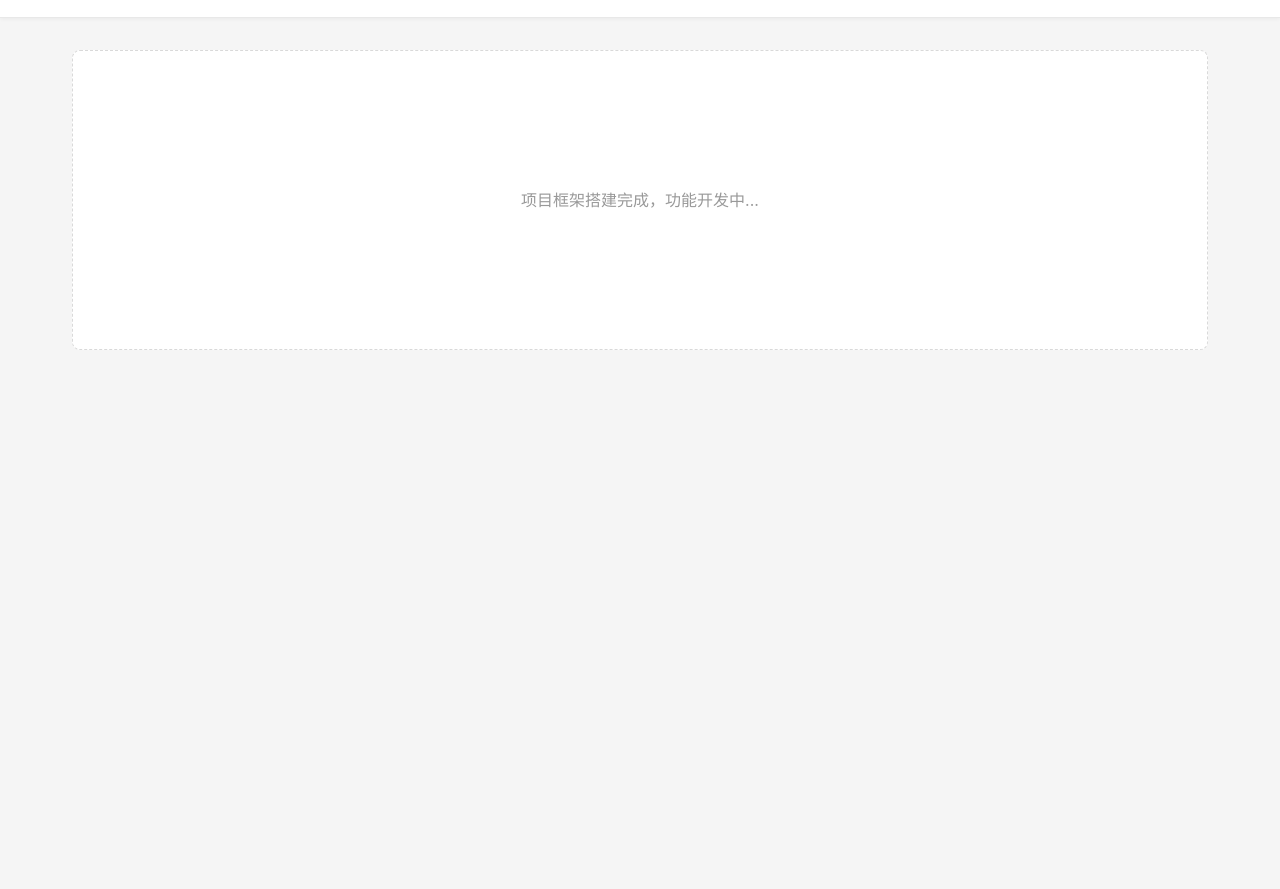
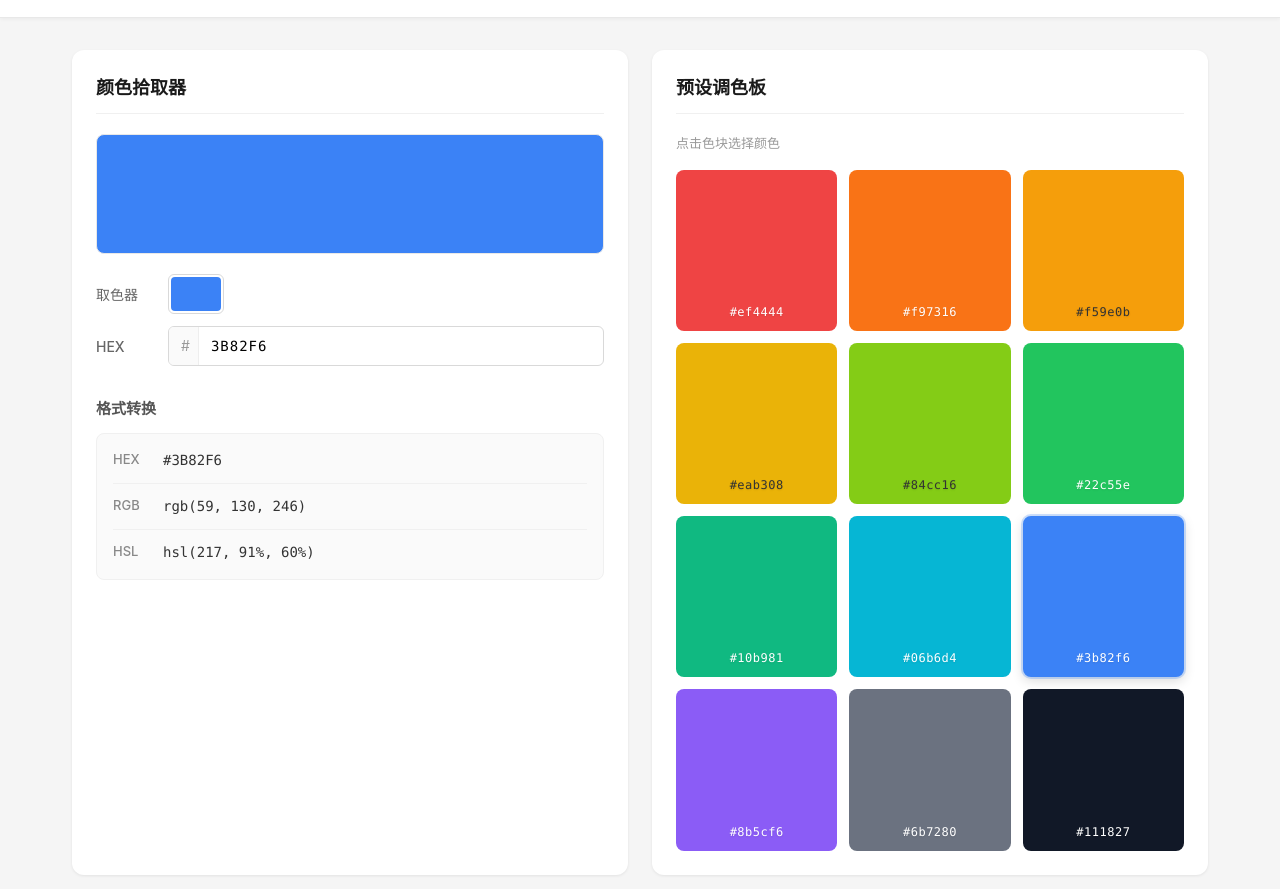
Before and after one commit to alram1244787338/solo-vite-color, a website built with Vite: page index.html in a window 1280 px wide. Shown: the part 53-942 px from the top of the page. Before the commit the page ends 800 px from the top, so only its background shows below. Built offline with nearby package versions, Linux system fonts and the light colour scheme.

Commit message:
round 2: 代码迭代

```diff
--- a/index.html
+++ b/index.html
@@ -6,16 +6,7 @@
     <title>颜色调色工具</title>
   </head>
   <body>
-    <div id="app">
-      <header class="app-header">
-        <h1>颜色调色工具</h1>
-      </header>
-      <main class="app-main">
-        <section class="placeholder-section">
-          <p>项目框架搭建完成，功能开发中...</p>
-        </section>
-      </main>
-    </div>
+    <div id="app"></div>
     <script type="module" src="/src/main.js"></script>
   </body>
 </html>
--- /dev/null
+++ b/src/components/ColorPicker.js
@@ -0,0 +1,119 @@
+import { hexToRgb, hexToHsl, isValidHex, normalizeHex } from '../utils/color.js'
+
+export default class ColorPicker {
+  constructor(initialColor = '#3b82f6') {
+    this.color = normalizeHex(initialColor)
+    this.listeners = []
+  }
+
+  onChange(callback) {
+    this.listeners.push(callback)
+  }
+
+  setColor(newColor) {
+    const normalized = normalizeHex(newColor)
+    if (normalized !== this.color) {
+      this.color = normalized
+      this.listeners.forEach(cb => cb(this.color))
+      this._updateView()
+    }
+  }
+
+  render() {
+    const container = document.createElement('div')
+    container.className = 'color-picker'
+    container.innerHTML = `
+      <h2 class="section-title">颜色拾取器</h2>
+      <div class="color-preview-wrapper">
+        <div class="color-preview" id="cp-preview"></div>
+      </div>
+      <div class="picker-row">
+        <label class="picker-label">取色器</label>
+        <input type="color" id="cp-color" class="color-input" value="${this.color}" />
+      </div>
+      <div class="picker-row">
+        <label class="picker-label">HEX</label>
+        <div class="hex-input-wrapper">
+          <span class="hex-prefix">#</span>
+          <input
+            type="text"
+            id="cp-hex"
+            class="hex-input"
+            maxlength="6"
+            value="${this.color.replace('#', '')}"
+            placeholder="3b82f6"
+          />
+        </div>
+      </div>
+      <h3 class="section-subtitle">格式转换</h3>
+      <div class="format-list">
+        <div class="format-row">
+          <span class="format-label">HEX</span>
+          <span class="format-value" id="cp-fmt-hex">${this.color.toUpperCase()}</span>
+        </div>
+        <div class="format-row">
+          <span class="format-label">RGB</span>
+          <span class="format-value" id="cp-fmt-rgb">rgb(0, 0, 0)</span>
+        </div>
+        <div class="format-row">
+          <span class="format-label">HSL</span>
+          <span class="format-value" id="cp-fmt-hsl">hsl(0, 0%, 0%)</span>
+        </div>
+      </div>
+    `
+
+    this.el = container
+    this._bindEvents()
+    this._updateView()
+    return container
+  }
+
+  _bindEvents() {
+    const colorInput = this.el.querySelector('#cp-color')
+    const hexInput = this.el.querySelector('#cp-hex')
+
+    colorInput.addEventListener('input', (e) => {
+      this.setColor(e.target.value)
+    })
+
+    hexInput.addEventListener('input', (e) => {
+      const val = e.target.value.replace(/[^a-fA-F0-9]/g, '')
+      e.target.value = val
+      if (val.length === 3 || val.length === 6) {
+        const hex = '#' + val
+        if (isValidHex(hex)) {
+          this.color = normalizeHex(hex)
+          this.listeners.forEach(cb => cb(this.color))
+          this._updateView()
+          colorInput.value = this.color
+        }
+      }
+    })
+
+    hexInput.addEventListener('blur', () => {
+      hexInput.value = this.color.replace('#', '')
+    })
+  }
+
+  _updateView() {
+    if (!this.el) return
+
+    const preview = this.el.querySelector('#cp-preview')
+    const colorInput = this.el.querySelector('#cp-color')
+    const hexInput = this.el.querySelector('#cp-hex')
+    const fmtHex = this.el.querySelector('#cp-fmt-hex')
+    const fmtRgb = this.el.querySelector('#cp-fmt-rgb')
+    const fmtHsl = this.el.querySelector('#cp-fmt-hsl')
+
+    preview.style.backgroundColor = this.color
+    colorInput.value = this.color
+    hexInput.value = this.color.replace('#', '')
+
+    const rgb = hexToRgb(this.color)
+    const hsl = hexToHsl(this.color)
+
+    fmtHex.textContent = this.color.toUpperCase()
+    fmtRgb.textContent = `rgb(${rgb.r}, ${rgb.g}, ${rgb.b})`
+    fmtHsl.textContent = `hsl(${hsl.h}, ${hsl.s}%, ${hsl.l}%)`
+  }
+}
--- /dev/null
+++ b/src/components/Palette.js
@@ -0,0 +1,88 @@
+const PRESET_COLORS = [
+  { name: '红色', hex: '#ef4444' },
+  { name: '橙红', hex: '#f97316' },
+  { name: '橙色', hex: '#f59e0b' },
+  { name: '黄色', hex: '#eab308' },
+  { name: '黄绿', hex: '#84cc16' },
+  { name: '绿色', hex: '#22c55e' },
+  { name: '青绿', hex: '#10b981' },
+  { name: '青色', hex: '#06b6d4' },
+  { name: '蓝色', hex: '#3b82f6' },
+  { name: '紫色', hex: '#8b5cf6' },
+  { name: '灰色', hex: '#6b7280' },
+  { name: '黑色', hex: '#111827' }
+]
+
+export default class Palette {
+  constructor() {
+    this.colors = PRESET_COLORS
+    this.selectedHex = null
+    this.listeners = []
+  }
+
+  onSelect(callback) {
+    this.listeners.push(callback)
+  }
+
+  setSelected(hex) {
+    if (this.selectedHex !== hex) {
+      this.selectedHex = hex
+      this._updateActive()
+    }
+  }
+
+  render() {
+    const container = document.createElement('div')
+    container.className = 'palette'
+    container.innerHTML = `
+      <h2 class="section-title">预设调色板</h2>
+      <p class="palette-hint">点击色块选择颜色</p>
+      <div class="palette-grid" id="palette-grid"></div>
+    `
+
+    this.el = container
+    const grid = container.querySelector('#palette-grid')
+
+    this.colors.forEach((color, idx) => {
+      const swatch = document.createElement('button')
+      swatch.className = 'color-swatch'
+      swatch.dataset.hex = color.hex
+      swatch.dataset.index = idx
+      swatch.title = `${color.name} ${color.hex}`
+      swatch.style.backgroundColor = color.hex
+
+      if (color.l > 50 || color.hex === '#eab308' || color.hex === '#84cc16' || color.hex === '#f59e0b') {
+        swatch.style.color = '#333'
+      } else {
+        swatch.style.color = '#fff'
+      }
+
+      const label = document.createElement('span')
+      label.className = 'swatch-label'
+      label.textContent = color.hex
+      swatch.appendChild(label)
+
+      swatch.addEventListener('click', () => {
+        this.selectedHex = color.hex
+        this._updateActive()
+        this.listeners.forEach(cb => cb(color.hex))
+      })
+
+      grid.appendChild(swatch)
+    })
+
+    return container
+  }
+
+  _updateActive() {
+    if (!this.el) return
+    const swatches = this.el.querySelectorAll('.color-swatch')
+    swatches.forEach(s => {
+      if (s.dataset.hex.toLowerCase() === this.selectedHex?.toLowerCase()) {
+        s.classList.add('active')
+      } else {
+        s.classList.remove('active')
+      }
+    })
+  }
+}
--- a/src/main.js
+++ b/src/main.js
@@ -1,4 +1,36 @@
 import './styles/global.css'
 import './styles/layout.css'
+import './styles/components.css'
+import ColorPicker from './components/ColorPicker.js'
+import Palette from './components/Palette.js'
 
-console.log('Color Palette Tool - 项目框架已加载')
+const app = document.querySelector('#app')
+
+const header = document.createElement('header')
+header.className = 'app-header'
+header.innerHTML = '<h1>颜色调色工具</h1>'
+
+const main = document.createElement('main')
+main.className = 'app-main'
+
+const contentGrid = document.createElement('div')
+contentGrid.className = 'content-grid'
+
+const colorPicker = new ColorPicker('#3b82f6')
+const palette = new Palette()
+
+contentGrid.appendChild(colorPicker.render())
+contentGrid.appendChild(palette.render())
+main.appendChild(contentGrid)
+app.appendChild(header)
+app.appendChild(main)
+
+colorPicker.onChange((hex) => {
+  palette.setSelected(hex)
+})
+
+palette.onSelect((hex) => {
+  colorPicker.setColor(hex)
+})
+
+palette.setSelected(colorPicker.color)
--- /dev/null
+++ b/src/styles/components.css
@@ -0,0 +1,191 @@
+.color-picker,
+.palette {
+  background-color: #fff;
+  border-radius: 12px;
+  padding: 24px;
+  box-shadow: 0 1px 3px rgba(0, 0, 0, 0.08);
+}
+
+.section-title {
+  font-size: 18px;
+  color: #1a1a1a;
+  margin-bottom: 20px;
+  padding-bottom: 12px;
+  border-bottom: 1px solid #f0f0f0;
+}
+
+.section-subtitle {
+  font-size: 15px;
+  color: #555;
+  margin: 20px 0 12px;
+}
+
+.color-picker {
+  display: flex;
+  flex-direction: column;
+}
+
+.color-preview-wrapper {
+  margin-bottom: 20px;
+}
+
+.color-preview {
+  width: 100%;
+  height: 120px;
+  border-radius: 8px;
+  border: 1px solid #e8e8e8;
+  transition: background-color 0.15s ease;
+}
+
+.picker-row {
+  display: flex;
+  align-items: center;
+  gap: 12px;
+  margin-bottom: 12px;
+}
+
+.picker-label {
+  flex-shrink: 0;
+  width: 60px;
+  font-size: 14px;
+  color: #666;
+  font-weight: 500;
+}
+
+.color-input {
+  width: 56px;
+  height: 40px;
+  border: 1px solid #d9d9d9;
+  border-radius: 6px;
+  padding: 2px;
+  cursor: pointer;
+  background: none;
+}
+
+.color-input::-webkit-color-swatch-wrapper {
+  padding: 0;
+}
+
+.color-input::-webkit-color-swatch {
+  border: none;
+  border-radius: 4px;
+}
+
+.hex-input-wrapper {
+  display: flex;
+  align-items: center;
+  flex: 1;
+  border: 1px solid #d9d9d9;
+  border-radius: 6px;
+  overflow: hidden;
+  transition: border-color 0.15s ease;
+}
+
+.hex-input-wrapper:focus-within {
+  border-color: #3b82f6;
+  box-shadow: 0 0 0 2px rgba(59, 130, 246, 0.15);
+}
+
+.hex-prefix {
+  padding: 0 8px 0 12px;
+  color: #999;
+  font-size: 14px;
+  background-color: #fafafa;
+  line-height: 38px;
+  border-right: 1px solid #eee;
+}
+
+.hex-input {
+  flex: 1;
+  height: 38px;
+  border: none;
+  outline: none;
+  padding: 0 12px;
+  font-size: 14px;
+  font-family: 'SFMono-Regular', Consolas, 'Liberation Mono', Menlo, monospace;
+  text-transform: uppercase;
+  letter-spacing: 1px;
+  background: none;
+}
+
+.format-list {
+  background-color: #fafafa;
+  border-radius: 8px;
+  padding: 4px 16px;
+  border: 1px solid #f0f0f0;
+}
+
+.format-row {
+  display: flex;
+  align-items: center;
+  padding: 12px 0;
+  border-bottom: 1px solid #f0f0f0;
+}
+
+.format-row:last-child {
+  border-bottom: none;
+}
+
+.format-label {
+  flex-shrink: 0;
+  width: 50px;
+  font-size: 13px;
+  color: #888;
+  font-weight: 500;
+}
+
+.format-value {
+  flex: 1;
+  font-size: 14px;
+  font-family: 'SFMono-Regular', Consolas, 'Liberation Mono', Menlo, monospace;
+  color: #333;
+}
+
+.palette-hint {
+  font-size: 13px;
+  color: #999;
+  margin-bottom: 16px;
+}
+
+.palette-grid {
+  display: grid;
+  grid-template-columns: repeat(3, 1fr);
+  gap: 12px;
+}
+
+@media (max-width: 480px) {
+  .palette-grid {
+    grid-template-columns: repeat(2, 1fr);
+  }
+}
+
+.color-swatch {
+  position: relative;
+  aspect-ratio: 1;
+  border-radius: 8px;
+  padding: 0;
+  display: flex;
+  align-items: flex-end;
+  justify-content: center;
+  padding-bottom: 10px;
+  transition: transform 0.15s ease, box-shadow 0.15s ease;
+  border: 2px solid transparent;
+}
+
+.color-swatch:hover {
+  transform: translateY(-2px);
+  box-shadow: 0 4px 12px rgba(0, 0, 0, 0.15);
+}
+
+.color-swatch.active {
+  border-color: #3b82f6;
+  box-shadow: 0 0 0 2px rgba(59, 130, 246, 0.25), 0 4px 12px rgba(0, 0, 0, 0.15);
+}
+
+.swatch-label {
+  font-size: 12px;
+  font-family: 'SFMono-Regular', Consolas, 'Liberation Mono', Menlo, monospace;
+  font-weight: 500;
+  letter-spacing: 0.5px;
+  text-shadow: 0 1px 2px rgba(0, 0, 0, 0.1);
+}
--- a/src/styles/layout.css
+++ b/src/styles/layout.css
@@ -18,14 +18,14 @@
   width: 100%;
 }
 
-.placeholder-section {
-  display: flex;
-  align-items: center;
-  justify-content: center;
-  min-height: 300px;
-  background-color: #fff;
-  border-radius: 8px;
-  border: 1px dashed #d9d9d9;
-  color: #999;
-  font-size: 16px;
+.content-grid {
+  display: grid;
+  grid-template-columns: 1fr 1fr;
+  gap: 24px;
 }
+
+@media (max-width: 768px) {
+  .content-grid {
+    grid-template-columns: 1fr;
+  }
+}
--- /dev/null
+++ b/src/utils/color.js
@@ -0,0 +1,106 @@
+export function isValidHex(hex) {
+  return /^#?([a-fA-F0-9]{6}|[a-fA-F0-9]{3})$/.test(hex)
+}
+
+export function normalizeHex(hex) {
+  if (!hex) return '#000000'
+  let h = hex.replace('#', '')
+  if (h.length === 3) {
+    h = h.split('').map(c => c + c).join('')
+  }
+  return '#' + h.toLowerCase()
+}
+
+export function hexToRgb(hex) {
+  const h = normalizeHex(hex).replace('#', '')
+  return {
+    r: parseInt(h.slice(0, 2), 16),
+    g: parseInt(h.slice(2, 4), 16),
+    b: parseInt(h.slice(4, 6), 16)
+  }
+}
+
+export function rgbToHex(r, g, b) {
+  const toHex = (n) => {
+    const v = Math.max(0, Math.min(255, Math.round(n)))
+    const h = v.toString(16)
+    return h.length === 1 ? '0' + h : h
+  }
+  return '#' + toHex(r) + toHex(g) + toHex(b)
+}
+
+export function rgbToHsl(r, g, b) {
+  r = r / 255
+  g = g / 255
+  b = b / 255
+
+  const max = Math.max(r, g, b)
+  const min = Math.min(r, g, b)
+  let h, s, l = (max + min) / 2
+
+  if (max === min) {
+    h = s = 0
+  } else {
+    const d = max - min
+    s = l > 0.5 ? d / (2 - max - min) : d / (max + min)
+    switch (max) {
+      case r:
+        h = ((g - b) / d + (g < b ? 6 : 0)) / 6
+        break
+      case g:
+        h = ((b - r) / d + 2) / 6
+        break
+      case b:
+        h = ((r - g) / d + 4) / 6
+        break
+    }
+  }
+
+  return {
+    h: Math.round(h * 360),
+    s: Math.round(s * 100),
+    l: Math.round(l * 100)
+  }
+}
+
+export function hslToRgb(h, s, l) {
+  h = h / 360
+  s = s / 100
+  l = l / 100
+
+  let r, g, b
+
+  if (s === 0) {
+    r = g = b = l
+  } else {
+    const hue2rgb = (p, q, t) => {
+      if (t < 0) t += 1
+      if (t > 1) t -= 1
+      if (t < 1 / 6) return p + (q - p) * 6 * t
+      if (t < 1 / 2) return q
+      if (t < 2 / 3) return p + (q - p) * (2 / 3 - t) * 6
+      return p
+    }
+    const q = l < 0.5 ? l * (1 + s) : l + s - l * s
+    const p = 2 * l - q
+    r = hue2rgb(p, q, h + 1 / 3)
+    g = hue2rgb(p, q, h)
+    b = hue2rgb(p, q, h - 1 / 3)
+  }
+
+  return {
+    r: Math.round(r * 255),
+    g: Math.round(g * 255),
+    b: Math.round(b * 255)
+  }
+}
+
+export function hexToHsl(hex) {
+  const { r, g, b } = hexToRgb(hex)
+  return rgbToHsl(r, g, b)
+}
+
+export function hslToHex(h, s, l) {
+  const { r, g, b } = hslToRgb(h, s, l)
+  return rgbToHex(r, g, b)
+}
```
